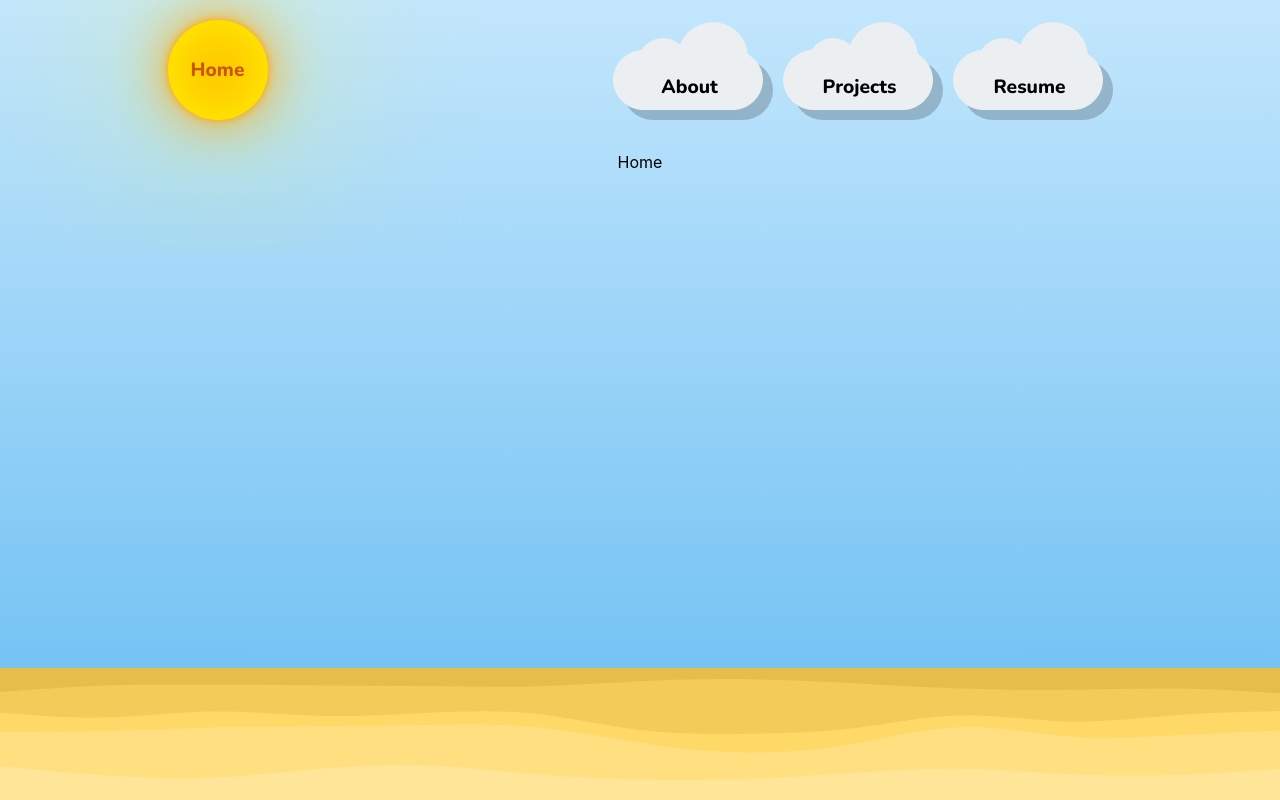
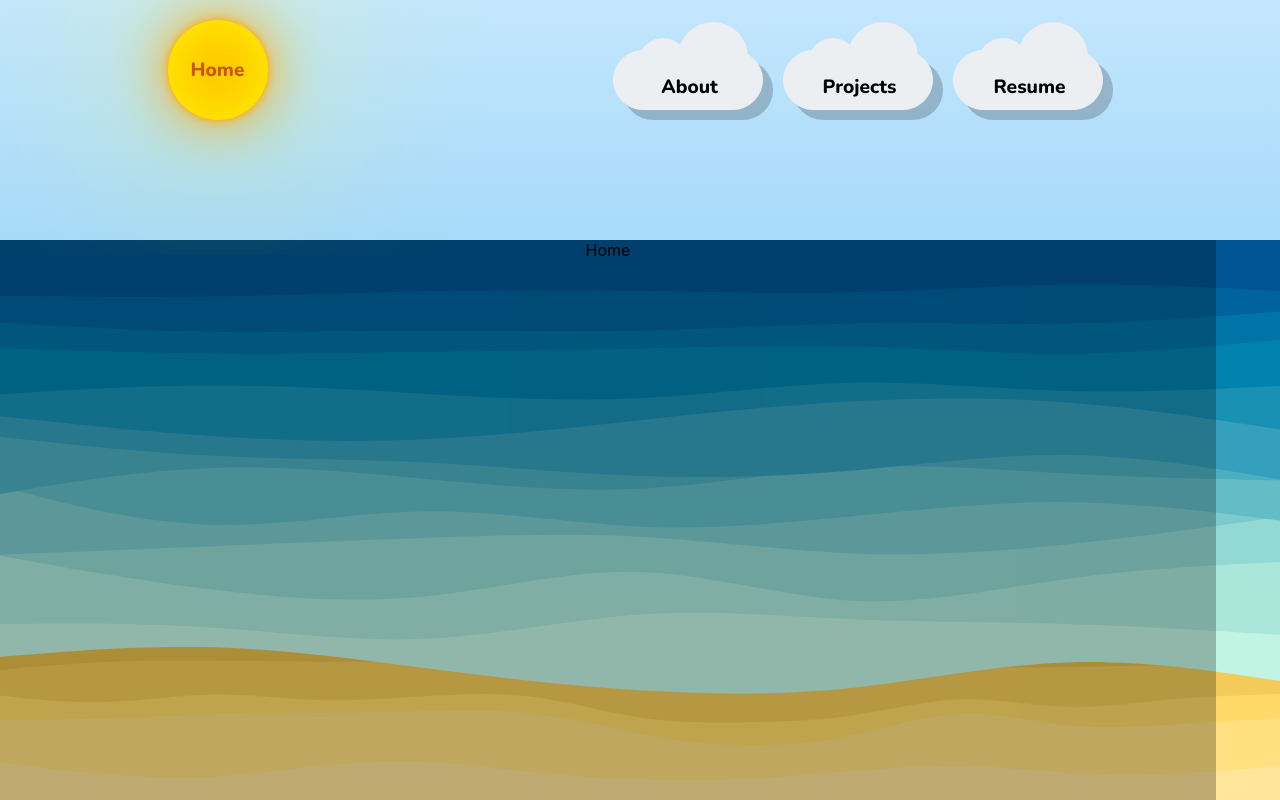
Before and after one commit to rebekah-zhou/myPortfolio2022, a React (Create React App) app: page / in a window 1280 px wide. Built offline with nearby package versions, Linux system fonts and the light colour scheme.

Commit message:
ocean waves and sand background

```diff
--- a/src/App.js
+++ b/src/App.js
@@ -2,7 +2,6 @@ import './App.css';
 import TopBar from './Components/TopBar/TopBar';
 import MainDisplay from './Components/MainDisplay/MainDisplay';
 import { useState } from 'react'
-import BottomBar from './Components/BottomBar/BottomBar';
 
 function App() {
   const [pageToDisplay, setPageToDisplay] = useState("Home")
@@ -11,7 +10,6 @@ function App() {
     <div id='app'>
       <TopBar onCloudClick={setPageToDisplay} onSunClick={setPageToDisplay}/>
       <MainDisplay pageToDisplay={pageToDisplay}/>
-      <BottomBar />
     </div>
   );
 }
--- a/src/Components/BottomBar/BottomBar.css
+++ /dev/null
@@ -1,9 +0,0 @@
-#bottom-bar {
-    width: 100vw;
-    background-color: #FFE598;
-}
-
-.sand {
-    width: 100vw;
-    height: 16vh;
-}
--- a/src/Components/BottomBar/BottomBar.jsx
+++ /dev/null
@@ -1,13 +0,0 @@
-import React from 'react'
-import './BottomBar.css'
-import {ReactComponent as Sand} from './sand.svg'
-
-function BottomBar() {
-  return (
-    <div id='bottom-bar'>
-      <Sand className='sand'/>
-    </div>
-  )
-}
-
-export default BottomBar
--- a/src/Components/MainDisplay/MainDisplay.css
+++ b/src/Components/MainDisplay/MainDisplay.css
@@ -9,11 +9,37 @@
   scrollbar-width: none;  /* Firefox */
 }
 
+/* #main-display {
+  background: url('./oceanWaves.svg');
+  background-size: cover;
+} */
+
+/* .ocean-waves {
+  width: 100vw;
+  height: 100vh;
+  z-index: -5;
+  display: static;
+} */
+/* #sand {
+  background: url('./sand.svg');
+  background-size: cover;
+}
+
+#bottom-bar {
+  width: 100vw;
+  height: 15vh;
+} */
+
 .slider-container {
   scroll-snap-type: y mandatory;
   scroll-snap-type: mandatory;
   overflow-y: scroll;
   height: 70vh;
+  width: 100vw;
+  background: url('./oceanWaves.svg'), url('./sand.svg');
+  background-size: 100vw 82vh, 100vw 20vh;
+  background-position: top, bottom;
+  background-repeat: no-repeat, no-repeat;
 }
 
 .slider-child {
@@ -21,4 +47,5 @@
   scroll-snap-align: start;
   width: 95vw;
   height: 70vh;
+  background-color: rgba(0, 0, 0, 0.25);
 }
```
Also changed, not shown: src/Components/MainDisplay/MainDisplay.jsx (+5 -5 lines), src/Components/MainDisplay/oceanWaves.svg (added), src/Components/MainDisplay/sand.svg (renamed from src/Components/BottomBar/sand.svg).
